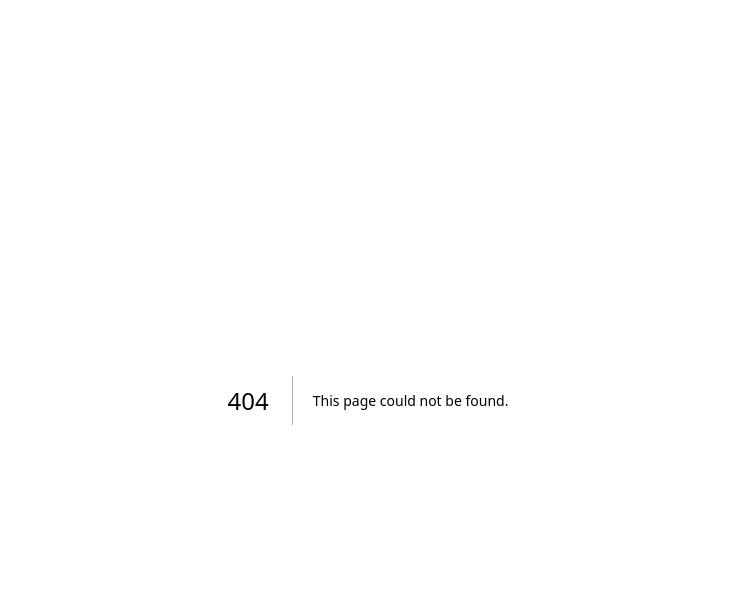
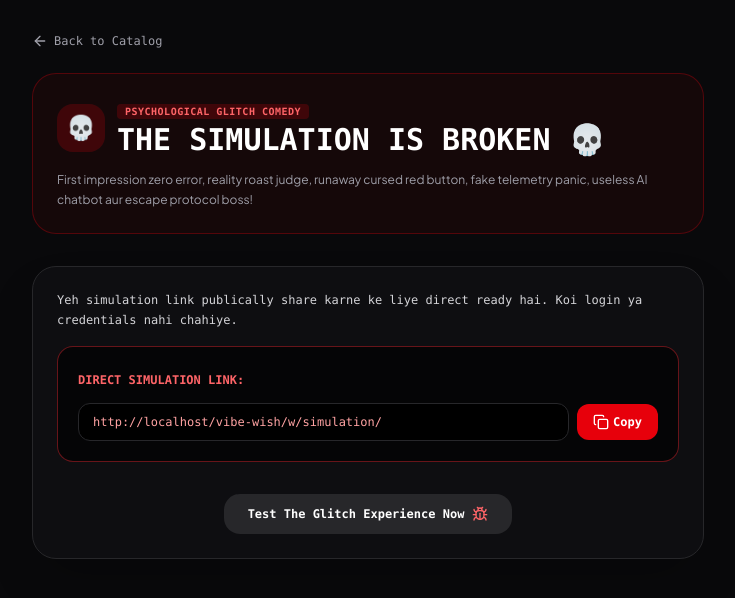
Before and after one commit to sameerkhan86926-a11y/vibe-wish, a Next.js app: page /create/simulation in a window 1280 px wide. Before the commit this address had no page. Shown: the top 598 px of the page, without its empty margins (272-1007 px from the left). Built offline with nearby package versions, Linux system fonts and the light colour scheme; a web font is replaced by a local one.

Commit message:
Create page.tsx

```diff
--- /dev/null
+++ b/src/app/create/simulation/page.tsx
@@ -0,0 +1,80 @@
+"use client";
+
+import { useState } from "react";
+import Link from "next/link";
+import { ArrowLeft, Skull, Copy, Check, Bug } from "lucide-react";
+
+export default function SimulationCreatorPage() {
+  const [copied, setCopied] = useState(false);
+  const origin = typeof window !== "undefined" ? window.location.origin : "";
+  const shareLink = `${origin}/vibe-wish/w/simulation/`;
+
+  const handleCopy = () => {
+    navigator.clipboard.writeText(shareLink);
+    setCopied(true);
+    setTimeout(() => setCopied(false), 2000);
+  };
+
+  return (
+    <main className="min-h-screen bg-zinc-950 px-4 py-8 text-zinc-100 sm:px-8 font-mono">
+      <div className="mx-auto max-w-2xl">
+        <Link href="/" className="inline-flex items-center gap-1.5 text-xs text-zinc-400 hover:text-white mb-6">
+          <ArrowLeft className="h-4 w-4" /> Back to Catalog
+        </Link>
+
+        <div className="rounded-3xl border border-red-600/30 bg-red-950/20 p-6 mb-8">
+          <div className="flex items-center gap-3">
+            <div className="flex h-12 w-12 items-center justify-center rounded-2xl bg-red-600/20 text-red-500 text-2xl">
+              💀
+            </div>
+            <div>
+              <span className="rounded bg-red-600/20 px-2 py-0.5 text-[10px] font-bold text-red-400 uppercase tracking-wider">
+                Psychological Glitch Comedy
+              </span>
+              <h1 className="text-2xl font-black text-white sm:text-3xl">THE SIMULATION IS BROKEN 💀</h1>
+            </div>
+          </div>
+          <p className="mt-3 text-xs text-zinc-400 leading-relaxed font-sans">
+            First impression zero error, reality roast judge, runaway cursed red button, fake telemetry panic, useless AI chatbot aur escape protocol boss!
+          </p>
+        </div>
+
+        <div className="space-y-4 rounded-3xl border border-zinc-800 bg-zinc-900/40 p-6 shadow-2xl">
+          <p className="text-xs text-zinc-300 leading-relaxed">
+            Yeh simulation link publically share karne ke liye direct ready hai. Koi login ya credentials nahi chahiye.
+          </p>
+
+          <div className="rounded-2xl border border-red-500/40 bg-black/60 p-5">
+            <span className="text-xs font-bold text-red-400 uppercase">DIRECT SIMULATION LINK:</span>
+            <div className="mt-3 flex items-center gap-2">
+              <input
+                type="text"
+                readOnly
+                value={shareLink}
+                className="w-full rounded-xl border border-zinc-800 bg-black px-3.5 py-2.5 text-xs text-red-300 font-mono select-all"
+              />
+              <button
+                type="button"
+                onClick={handleCopy}
+                className="cursor-pointer rounded-xl bg-red-600 px-4 py-2.5 text-xs font-bold text-white hover:bg-red-500 shrink-0 flex items-center gap-1"
+              >
+                {copied ? <Check className="h-4 w-4" /> : <Copy className="h-4 w-4" />}
+                <span>{copied ? "Copied" : "Copy"}</span>
+              </button>
+            </div>
+          </div>
+
+          <div className="pt-4 flex justify-center">
+            <Link
+              href="/w/simulation"
+              className="inline-flex items-center gap-2 rounded-2xl bg-zinc-800 hover:bg-zinc-700 px-6 py-3 text-xs font-bold text-white transition-all"
+            >
+              <span>Test The Glitch Experience Now</span>
+              <Bug className="h-4 w-4 text-red-400" />
+            </Link>
+          </div>
+        </div>
+      </div>
+    </main>
+  );
+}
```
